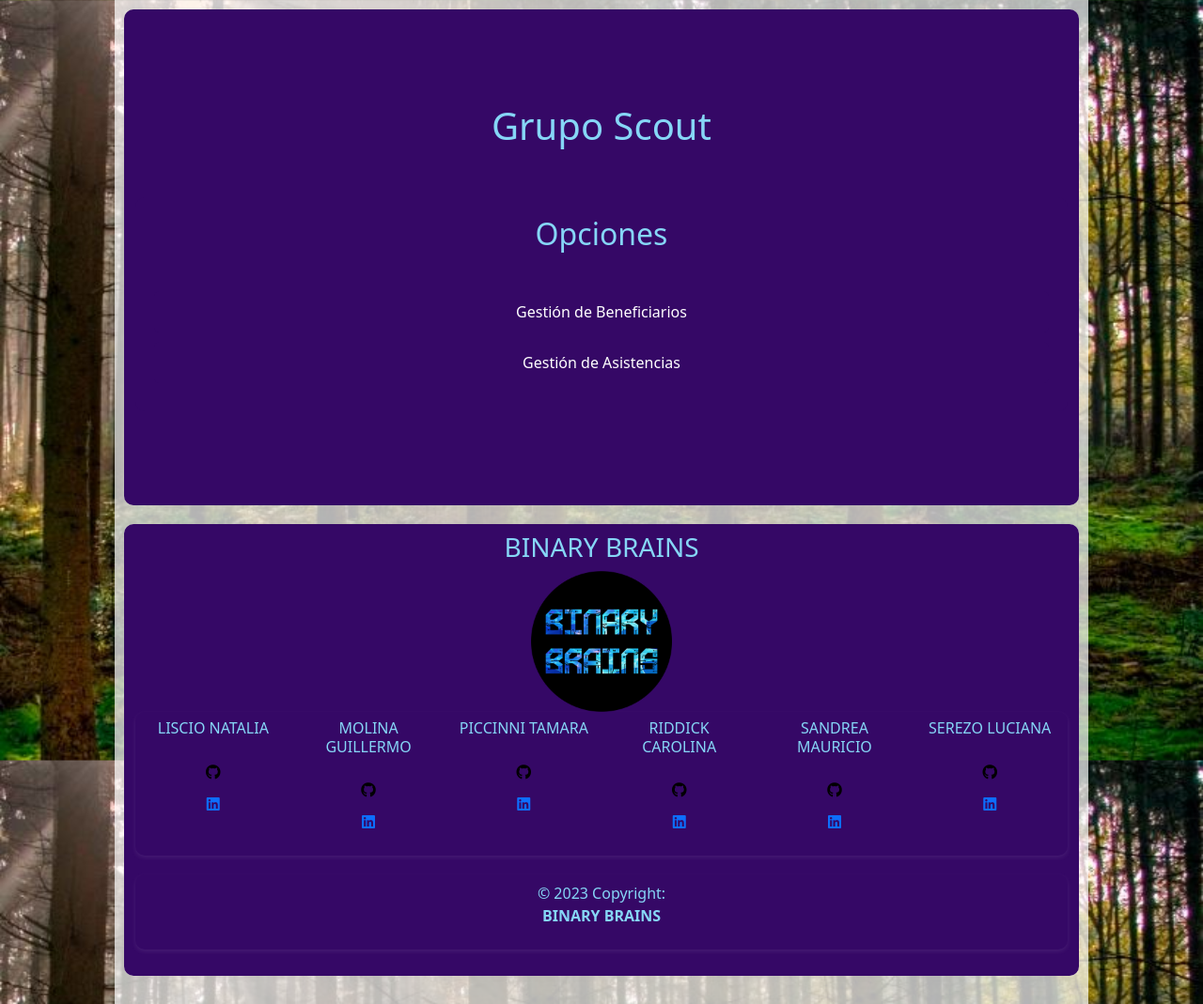
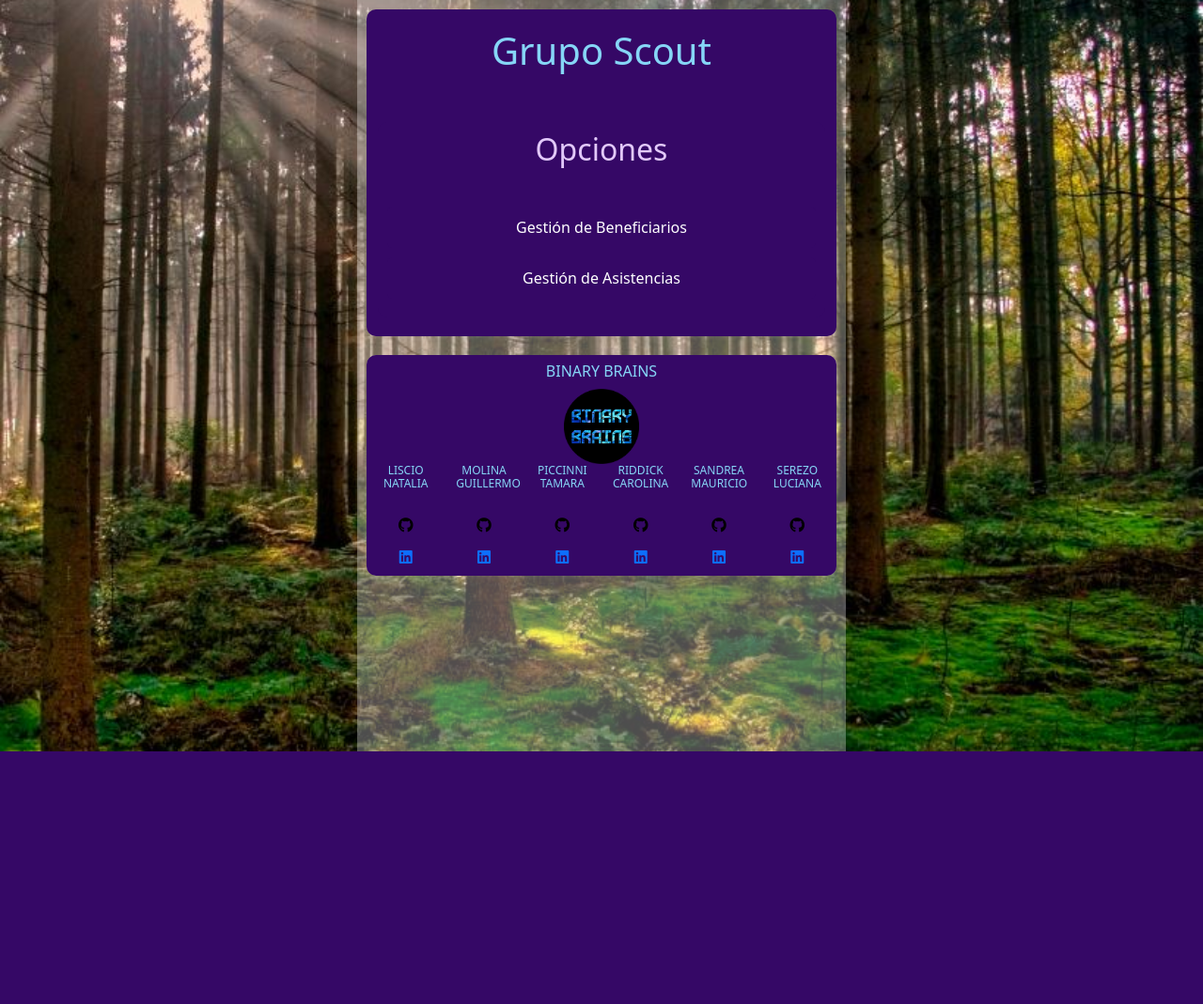
Before and after one commit to MolGuillermo/ProyectoIntegradorPythonBinaryBrains, a Django app: page / in a window 1280 px wide. Shown: the whole page at 94% size. After the commit the page ends 800 px from the top, so only its background shows below. Run offline with Django 4.2, Linux system fonts and the light colour scheme.

Commit message:
mejorando footer y css
Co-authored-by: MolGuillermo <MolGuillermo@users.noreply.github.com>
Co-authored-by: Luciana Serezo <LuciSere@users.noreply.github.com>
Co-authored-by: Carolina Riddick <Carolina-Riddick@users.noreply.github.com>
Co-authored-by: Mauricio <mauriciosandrea@users.noreply.github.com>
Co-authored-by: Natalia Noemi Liscio <NataliaLiscio1985@users.noreply.github.com>

```diff
--- a/asistencia/static/Crear_beneficiario.css
+++ b/asistencia/static/Crear_beneficiario.css
@@ -105,5 +105,7 @@
   }
 
   p {
+
     color: #f7efef;
+
   }
--- a/asistencia/static/styles.css
+++ b/asistencia/static/styles.css
@@ -21,7 +21,7 @@
 
 /* Configuración adicional para el cuerpo */
 body {
-
+  height: 100vh;
   /* display: flex; Utiliza flexbox para el diseño */
   align-items: center; /* Centra los elementos horizontalmente */
   justify-content: center; /* Centra los elementos verticalmente */
@@ -38,7 +38,7 @@
 .container {
   width: 100%; /* Hace que el contenedor ocupe el 100% de ancho */
   max-width: 600px; /* Establece el ancho máximo del contenedor */
-  padding: 100px; /* Agrega relleno alrededor del contenedor */
+  padding: 20px; /* Agrega relleno alrededor del contenedor */
   margin: 0 auto; /* Centra el contenedor horizontalmente */
   background-color: #350866; /* Establece el color de fondo del contenedor */
   box-shadow: 0 2px 5px rgba(227, 218, 232, 0.1); /* Agrega una sombra al contenedor */
@@ -80,9 +80,9 @@
   margin-top: 20px; /* Agrega un margen superior al formulario */
   text-align: center; /* Centra el texto del formulario */
   background-color: #350866; /* Establece el color de fondo del formulario */
-  padding: 20px; /* Agrega relleno alrededor del formulario */
+  padding: 10px; /* Agrega relleno alrededor del formulario */
   border-radius: 10px; /* Agrega esquinas redondeadas al formulario */
-  color: #86d6f6; /* Establece el color del texto del titulo h1*/
+  color: #e2c9fa; /* Establece el color del texto del titulo h1*/
 }
 
 /* Estilos para enlaces dentro del formulario */
@@ -108,8 +108,9 @@
 
 /* Estilos para enlaces dentro del formulario al pasar el mouse por encima */
 .formulario a:hover {
-  background-color: #1c0058; /* Color previo = 663508 - Cambia el color de fondo del enlace al pasar el mouse por encima */
-  width: auto
+  background-color: #702dff; /* Color previo = 663508 - Cambia el color de fondo del enlace al pasar el mouse por encima */
+  /*width: 50px; /* Hace que el enlace ocupe el % de ancho */
+  display: inline-block; /* Convierte el enlace en un bloque en línea */
 }
 
 /* Estilos para formularios */
@@ -138,6 +139,7 @@
 
 /* Estilos para botones de formulario */
 form button {
+
   padding: 10px 20px; /* Agrega relleno alrededor del botón */
   background-color: #350866; /* Establece el color de fondo del botón */
   color: #fff; /* Establece el color del texto del botón */
@@ -195,7 +197,7 @@
   color: #000000; /*cambiar los titulos color titulos en la tabla*/
 }
 td{
-  color: #000000;
+  color: #ffffff; /*cambiar los titulos color titulos en la tabla*/
   text-align: center;
   vertical-align: middle;
 }
@@ -223,7 +225,7 @@
   /* background-color: #350866; Establece el color de fondo del footer */
  /* color: #ffffff; /*  Establece el color del texto del footer*/
   /* padding: 10px; Agrega relleno alrededor del footer */
-   background-color: rgba(255, 255, 255, 0.7); /* Fondo opaco */
+   background-color: rgba(255, 255, 255, 0.5); /* Fondo opaco */
    text-align: center; /* Centra el texto del footer*/
 
   /* position: fixed; Establece la posición fija del footer */
--- a/asistencia/templates/asistencia/gestion_asistencias.html
+++ b/asistencia/templates/asistencia/gestion_asistencias.html
@@ -7,7 +7,7 @@
     <link rel="stylesheet" type="text/css" href="{% static 'styles.css' %}">
     <link href="https://cdn.jsdelivr.net/npm/bootstrap@5.0.2/dist/css/bootstrap.min.css" rel="stylesheet" integrity="sha384-EVSTQN3/azprG1Anm3QDgpJLIm9Nao0Yz1ztcQTwFspd3yD65VohhpuuCOmLASjC" crossorigin="anonymous">
 </head>
-<body>
+<body style="background-color: rgba(255, 255, 255, 0.3);"> <!-- Agregando transparencia al fondo del body -->
     <div class="formulario">
     <h1>Gestión de Asistencias</h1>
 
--- a/asistencia/templates/asistencia/gestion_beneficiarios.html
+++ b/asistencia/templates/asistencia/gestion_beneficiarios.html
@@ -8,7 +8,7 @@
     <link rel="stylesheet" type="text/css" href="{% static 'styles.css' %}">
     <link href="https://cdn.jsdelivr.net/npm/bootstrap@5.3.0/dist/css/bootstrap.min.css" rel="stylesheet" integrity="sha384-9ndCyUaIbzAi2FUVXJi0CjmCapSmO7SnpJef0486qhLnuZ2cdeRhO02iuK6FUUVM" crossorigin="anonymous">
 </head>
-<body>
+<body style="background-color: rgba(255, 255, 255, 0.3);"> <!-- Agregando transparencia al fondo del body -->
     <div class="formulario">
       <h1>Gestión de Beneficiarios</h1>
 
--- a/asistencia/templates/asistencia/index.html
+++ b/asistencia/templates/asistencia/index.html
@@ -8,11 +8,11 @@
     <link rel="stylesheet" type="text/css" href="{% static 'styles.css' %}">
     <link rel="stylesheet" href="https://cdnjs.cloudflare.com/ajax/libs/font-awesome/5.15.4/css/all.min.css">
     <link href="https://cdn.jsdelivr.net/npm/bootstrap@5.3.0/dist/css/bootstrap.min.css" rel="stylesheet" integrity="sha384-9ndCyUaIbzAi2FUVXJi0CjmCapSmO7SnpJef0486qhLnuZ2cdeRhO02iuK6FUUVM" crossorigin="anonymous">
-    <!-- en la sig linea: codigo que deberia cargar el favicon, (no lo hace)  -->
+
 
 </head>
 
-<body style="background-color: rgba(255, 255, 255, 0.7);"> <!-- Agregando transparencia al fondo del body -->
+<body style="background-color: rgba(255, 255, 255, 0.3);" > <!-- Agregando transparencia al fondo del body -->
     <div class="container">
     <h1>Grupo Scout</h1><br>
     <div class="formulario">
@@ -27,16 +27,15 @@
 
 
 
-<footer class="footer" style="background-color: rgba(255, 255, 255, 0.7);"> <!-- Agregando transparencia al fondo del footer -->
+<footer class="footer" style="background-color: rgba(255, 255, 255, 0.3);"> <!-- Agregando transparencia al fondo del footer -->
   <!-- Section: Links  -->
 
-  <div class="container py-2">
-    <h3 class="">BINARY BRAINS</h3>
-    <img src="static\img\Binari Brains CIRCULO.png" alt="Imagen del equipo" class="img-fluid" width="150" height="150">
-  <div class="container py-2">
-    <div class="row">
-      <div class="col-md-2">
-        <h6 class="text-uppercase mb-4">LISCIO NATALIA</h6>
+  <div class="container py-2" style="max-width: 500px; height:235px">
+    <h6 class="">BINARY BRAINS</h6>
+    <img src="static\img\Binari Brains CIRCULO.png" alt="Imagen del equipo" class="img-fluid" width="80" height="80">
+    <div class="row" >
+      <div class="col-md-2" >
+        <h6 class="text-uppercase mb-4" style="font-size:12px;">LISCIO NATALIA</h6>
         <ul class="list-unstyled">
           <li><a href="https://github.com/NataliaLiscio1985" target="_blank" class="github-icon">
             <i class="fab fa-github" style="color: black;"></i>
@@ -49,7 +48,7 @@
         </ul>
       </div>
       <div class="col-md-2">
-        <h6 class="text-uppercase mb-4">MOLINA GUILLERMO</h6>
+        <h6 class="text-uppercase mb-4" style="font-size:12px;">MOLINA GUILLERMO</h6>
         <ul class="list-unstyled">
           <li><a href="https://github.com/MolGuillermo" target="_blank" class="github-icon">
             <i class="fab fa-github" style="color: black;"></i>
@@ -62,7 +61,7 @@
         </ul>
       </div>
       <div class="col-md-2">
-        <h6 class="text-uppercase mb-4">PICCINNI TAMARA</h6>
+        <h6 class="text-uppercase mb-4" style="font-size:12px;">PICCINNI TAMARA</h6>
         <ul class="list-unstyled">
           <li><a href="https://www.linkedin.com/in/tamara-piccinni-5a354b143/" target="_blank" class="github-icon">
             <i class="fab fa-github" style="color: black;"></i>
@@ -75,7 +74,7 @@
         </ul>
       </div>
       <div class="col-md-2">
-        <h6 class="text-uppercase mb-4">RIDDICK CAROLINA</h6>
+        <h6 class="text-uppercase mb-4" style="font-size:12px;">RIDDICK CAROLINA</h6>
         <ul class="list-unstyled">
           <li><a href="https://github.com/Carolina-Riddick" target="_blank" class="github-icon">
             <i class="fab fa-github" style="color: black;"></i>
@@ -88,7 +87,7 @@
         </ul>
       </div>
       <div class="col-md-2">
-        <h6 class="text-uppercase mb-4">SANDREA MAURICIO</h6>
+        <h6 class="text-uppercase mb-4" style="font-size:12px;">SANDREA MAURICIO</h6>
         <ul class="list-unstyled">
           <li><a href="https://github.com/mauriciosandrea" target="_blank" class="github-icon">
             <i class="fab fa-github" style="color: black;"></i>
@@ -101,7 +100,7 @@
         </ul>
       </div>
       <div class="col-md-2">
-        <h6 class="text-uppercase mb-4">SEREZO LUCIANA</h6>
+        <h6 class="text-uppercase mb-4" style="font-size:12px;">SEREZO LUCIANA</h6>
         <ul class="list-unstyled">
           <li><a href="https://github.com/LuciSere" target="_blank" class="github-icon">
             <i class="fab fa-github" style="color: black;"></i>
@@ -113,14 +112,7 @@
           </li>
         </ul>
       </div>
-    </div>
   </div>
-  <!-- Copyright -->
-  <div class="container text-center py-2">
-    © 2023 Copyright:
-    <p class="text-reset fw-bold">BINARY BRAINS</p>
-  </div>
-  <!-- Copyright -->
 </div>
 </footer>
 </body>
--- a/scout/settings.py
+++ b/scout/settings.py
@@ -126,8 +126,3 @@
 # https://docs.djangoproject.com/en/4.2/ref/settings/#default-auto-field
 
 DEFAULT_AUTO_FIELD = 'django.db.models.BigAutoField'
-
-# #para agregar el favicon segun chatgpt, debo agregar este codigo para que pueda leerlo
-#  STATICFILES_DIRS = [
-#      os.path.join(BASE_DIR, 'static'),
-# ]#ver linea 9 y 10 de index.html ahi agregue codigo.
--- a/scout/urls.py
+++ b/scout/urls.py
@@ -1,21 +1,5 @@
-"""
-URL configuration for scout project.
 
-The `urlpatterns` list routes URLs to views. For more information please see:
-    https://docs.djangoproject.com/en/4.2/topics/http/urls/
-Examples:
-Function views
-    1. Add an import:  from my_app import views
-    2. Add a URL to urlpatterns:  path('', views.home, name='home')
-Class-based views
-    1. Add an import:  from other_app.views import Home
-    2. Add a URL to urlpatterns:  path('', Home.as_view(), name='home')
-Including another URLconf
-    1. Import the include() function: from django.urls import include, path
-    2. Add a URL to urlpatterns:  path('blog/', include('blog.urls'))
-"""
 from django.urls import path
-# from asistencia.views import index, gestion_beneficiarios,crear_beneficiario,modificar_beneficiario,eliminar_beneficiario,gestion_asistencias,crear_asistencia,modificar_asistencia,eliminar_asistencia
 from asistencia import views
 
 urlpatterns = [
```
Also changed, not shown: asistencia/static/crear_asistencia.css (+16 -6 lines), asistencia/static/gestion_beneficiarios.css (deleted, +0 -50 lines), asistencia/templates/asistencia/crear_asistencia.html (+5 -2 lines).
